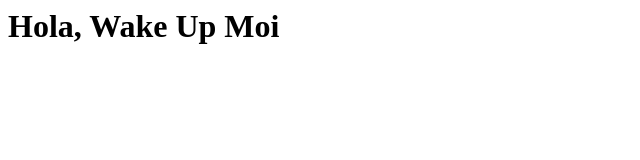
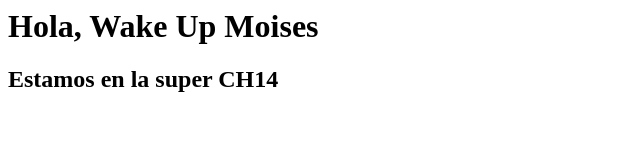
Before and after one commit to beyraenriquez/practica, a plain HTML site: page html/index.html in a window 1280 px wide. Shown: the whole page, without its empty margins (0-640 px from the left). Drawn offline with Linux system fonts and the light colour scheme.

Commit message:
nuevo subtitulo

```diff
--- a/html/index.html
+++ b/html/index.html
@@ -1,5 +1,6 @@
 <html>
  <body>
-  <h1>Hola, Wake Up Moi</h1>
+  <h1>Hola, Wake Up Moises</h1>
+  <h2>Estamos en la super CH14</h2>
  </body>
 </html>
```
